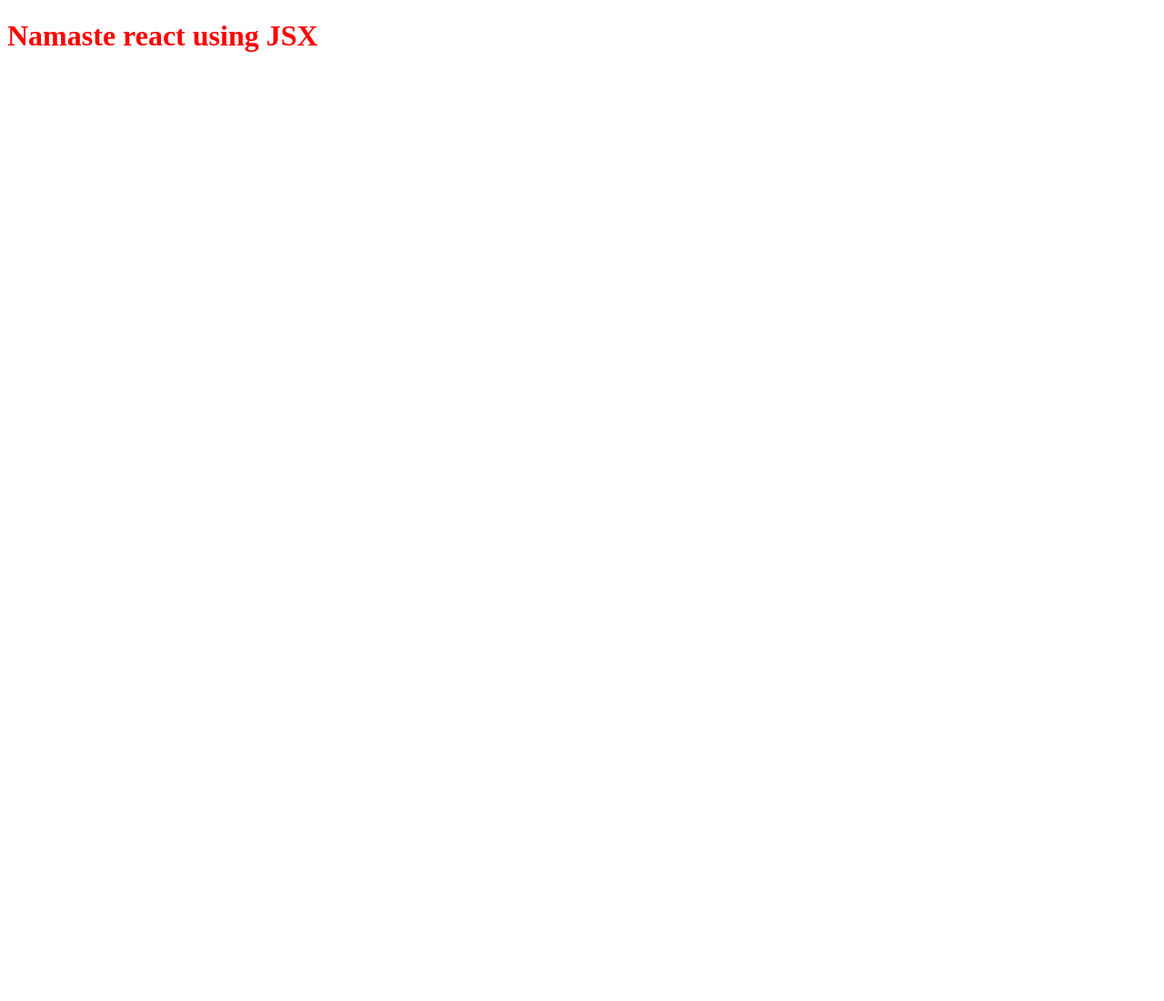
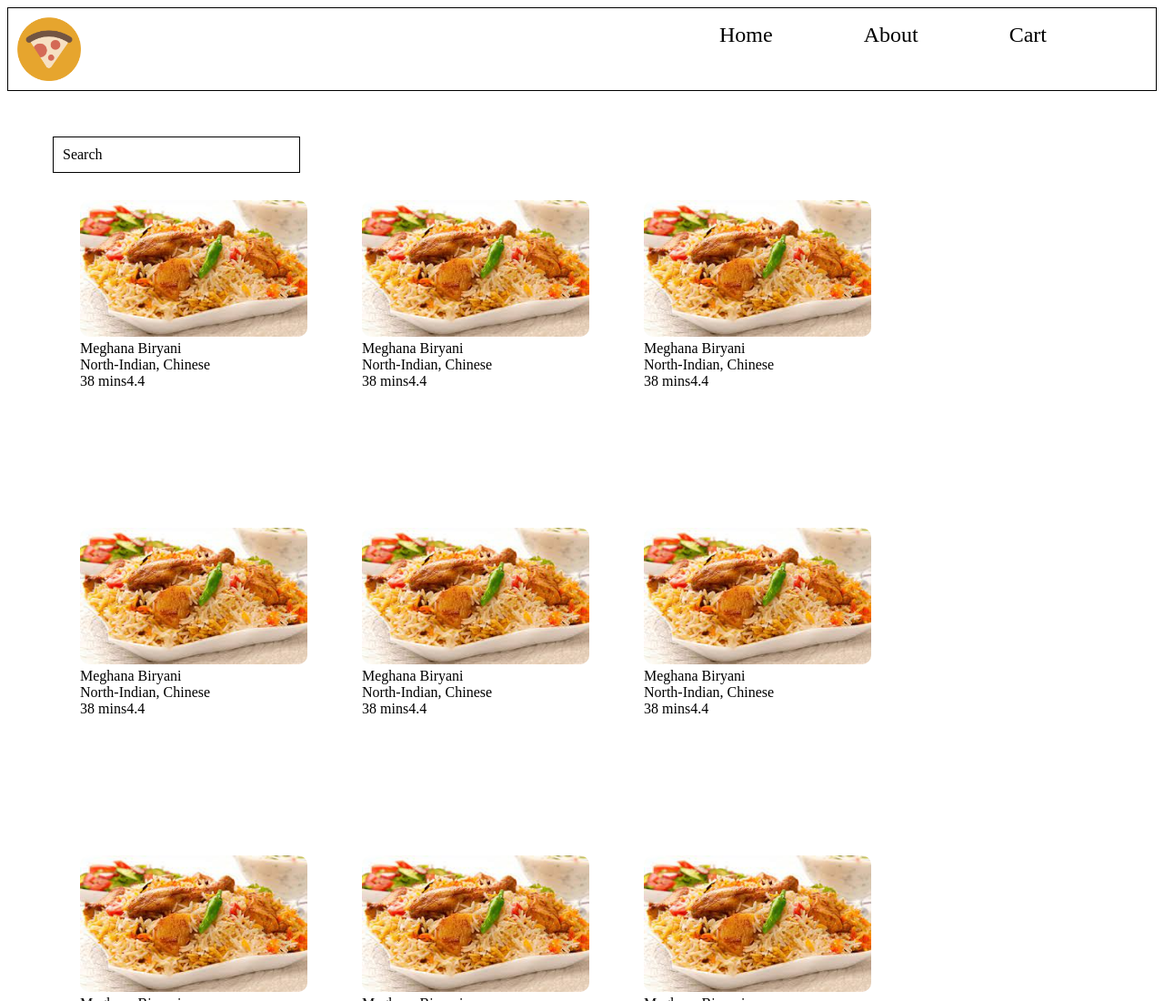
Before and after one commit to Priyankabiswas2905/Namaste-React, a React app: page / in a window 1280 px wide. Shown: the top 1100 px of the page at 91% size. Before the commit the page ends 800 px from the top, so only its background shows below. Built offline with nearby package versions, Linux system fonts and the light colour scheme.

Commit message:
first commit for episode 4

```diff
--- a/App.js
+++ b/App.js
@@ -1,6 +1,75 @@
 import React from "react";
 import ReactDOM from "react-dom/client";
+import logo from "./assets/logo.png";
+import biryani from "./assets/biryani.jpeg";
 
-const heading = <h1 id="heading">Namaste react using JSX</h1>;
+const AppLayout = () => {
+  return (
+    <div className="app">
+      <Header />
+      <Restaurants />
+    </div>
+  );
+};
+
+const Header = () => {
+  return (
+    <div className="header">
+      <img id="logo" src={logo} alt="Your SVG" />
+      <div className="nav-items">
+        <ul>
+          <li className="home">Home</li>
+          <li className="about">About</li>
+          <li className="cart">Cart</li>
+        </ul>
+      </div>
+    </div>
+  );
+};
+
+const Restaurants = () => {
+  return (
+    <div className="card-container">
+      <div className="search-bar">Search</div>
+      <div className="card-wrapper">
+        <Card />
+        <Card />
+        <Card />
+        <Card />
+        <Card />
+        <Card />
+        <Card />
+        <Card />
+        <Card />
+        <Card />
+        <Card />
+        <Card />
+        <Card />
+        <Card />
+        <Card />
+        <Card />
+        <Card />
+        <Card />
+        <Card />
+        <Card />
+        <Card />
+      </div>
+    </div>
+  );
+};
+
+const Card = () => {
+  return (
+    <div className="card">
+      <img className="restarant-photo" src={biryani} alt="food-image" />
+      <div className="restaurant-name">Meghana Biryani</div>
+      <span className="cuisine">North-Indian, Chinese</span>
+      <div className="more">
+        <span className="time">38 mins</span>
+        <span className="rating">4.4</span>
+      </div>
+    </div>
+  );
+};
 const root = ReactDOM.createRoot(document.getElementById("root"));
-root.render(heading);
+root.render(<AppLayout />);
--- a/index.css
+++ b/index.css
@@ -1,3 +1,53 @@
-#heading {
-    color: red;
+.header{
+    display: flex;
+    justify-content: space-between;
+    border: 1px solid black;
 }
+#logo {
+    width: 70px;
+    height: 70px;
+    margin: 10px;
+}
+.nav-items{
+    padding: 0px 20px;
+}
+.nav-items>ul{
+    display: flex;
+}
+.nav-items>ul>li{
+    margin-right: 100px;
+    list-style-type: none;
+    font-size: 24px;
+}
+
+.card-container{
+    margin: 50px;
+}
+.search-bar{
+    border: 1px solid black;
+    width: 250px;
+    padding: 10px;
+}
+.card-wrapper{
+    display: flex;
+    flex-wrap: wrap;
+}
+.card{
+    margin-top: 50px;
+    width: 250px;
+    padding: 10px;
+    height: 300px;
+    margin: 20px;
+    border-radius: 10px;
+}
+.card:hover{
+    border: 1px solid grey;
+}
+.more{
+    display: flex;
+}
+.restarant-photo{
+    width: 100%;
+    height: 150px;
+    border-radius: 10px;
+}
```
Also changed, not shown: assets/biryani.jpeg (added), assets/logo.png (added), 1 other file.
